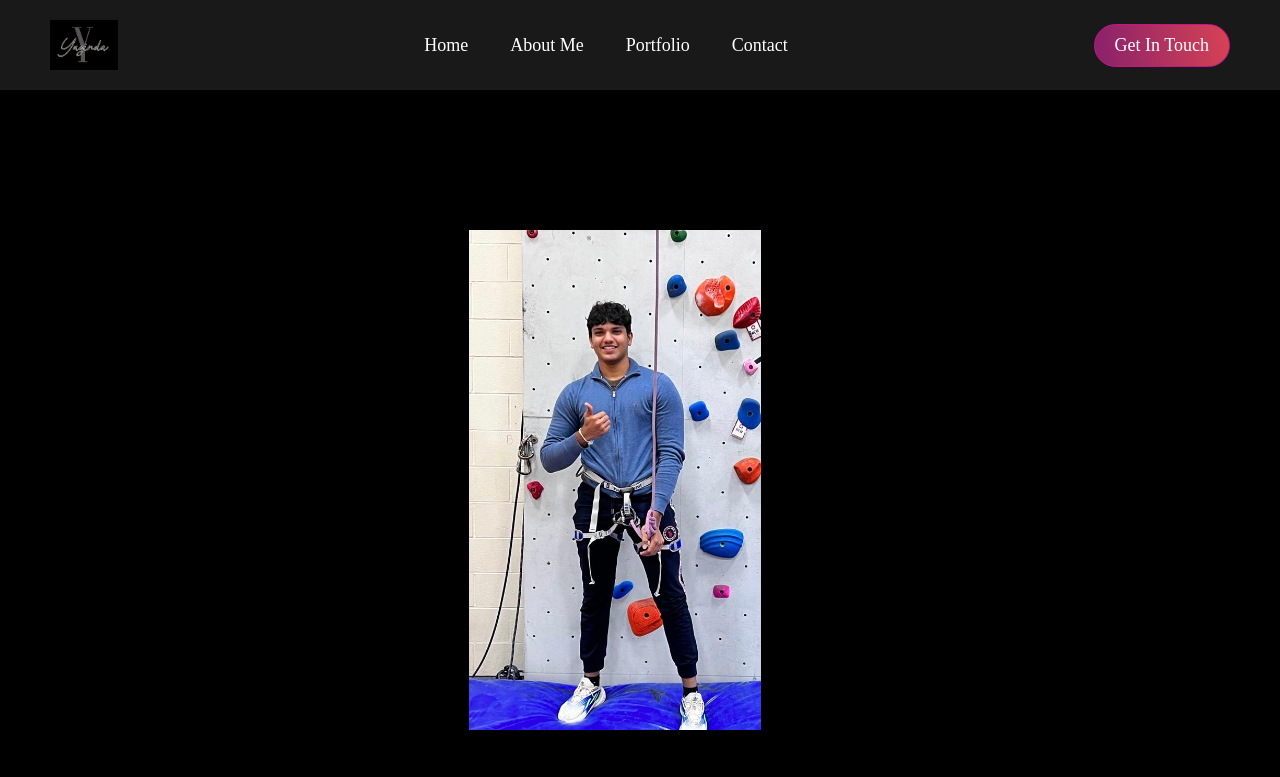
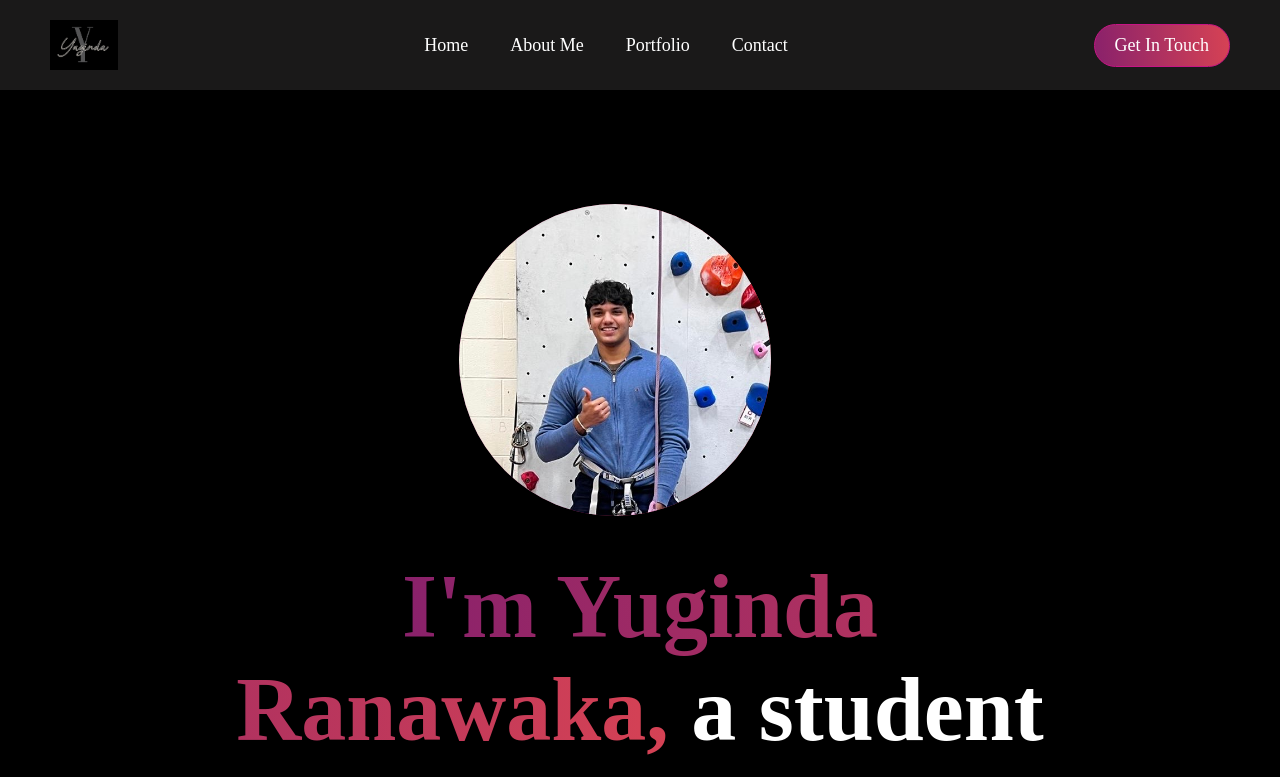
Before and after one commit to Yuginda/MiniProject, a React (Vite) app: page / in a window 1280 px wide. Shown: the top 777 px of the page. Built offline with nearby package versions, Linux system fonts and the light colour scheme.

Commit message:
Changed profile image to circular and added hover effect to it

```diff
--- a/src/Components/Hero/Hero.css
+++ b/src/Components/Hero/Hero.css
@@ -7,9 +7,25 @@
 }
 
 .hero img{
-    margin-top: 150px;
-    height: 500px;
+    margin-top: 120px;
+    height: 320px;
+    width: 320px;
     margin-right: 50px;
+    border-radius: 50%;
+    object-fit: cover;
+    border: 4px solid transparent;
+    background: linear-gradient(264deg, #DA4453 -5.09%, #89216B 100%);
+    background-clip: padding-box;
+    transition: all 0.3s ease;
+    cursor: pointer;
+    object-position: top;
+
+}
+
+.hero img:hover{
+    transform: scale(1.05);
+    border: 4px solid mediumvioletred;
+    box-shadow: 0 0 30px rgba(218, 68, 83, 0.5);
 }
 
 .hero h1{
```
